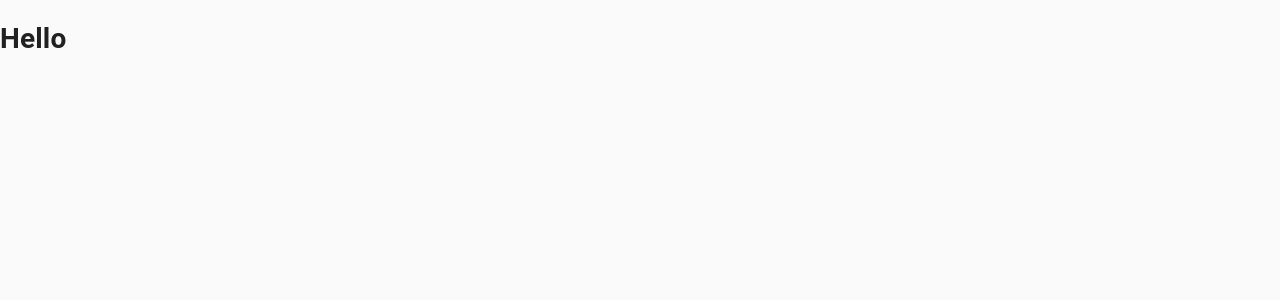
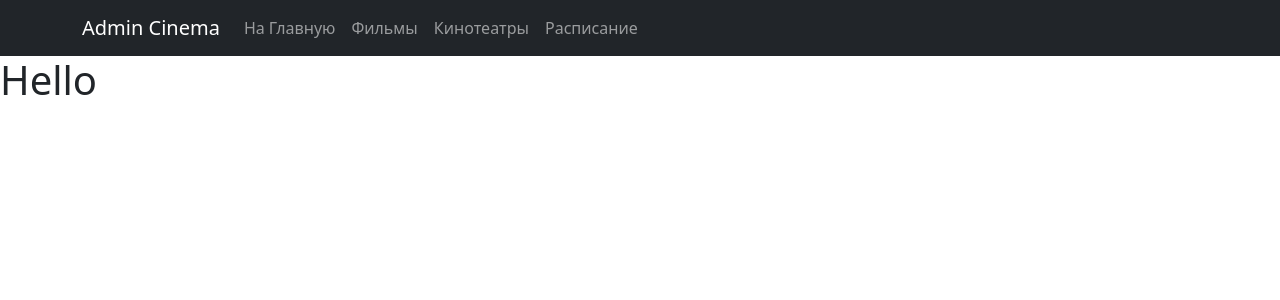
Before and after one commit to IrinaVolosevich/react-admin, a React (Create React App) app: page /#/admin/cinemas in a window 1280 px wide. Shown: the top 300 px of the page. Built offline with nearby package versions, Linux system fonts and the light colour scheme.

Commit message:
fix(menu): Add menu

```diff
--- a/package.json
+++ b/package.json
@@ -4,10 +4,14 @@
   "private": true,
   "dependencies": {
     "@material-ui/core": "^4.12.3",
+    "@material-ui/icons": "^4.11.2",
     "@testing-library/jest-dom": "^5.14.1",
     "@testing-library/react": "^11.2.7",
     "@testing-library/user-event": "^12.8.3",
+    "bootstrap": "^5.1.3",
+    "prop-types": "^15.7.2",
     "react": "^17.0.2",
+    "react-bootstrap": "^2.0.1",
     "react-dom": "^17.0.2",
     "react-redux": "^7.2.6",
     "react-router-dom": "^5.3.0",
--- a/src/App.js
+++ b/src/App.js
@@ -1,23 +1,15 @@
-// @ts-nocheck
 import React, { Component } from 'react';
-import { ThemeProvider } from '@material-ui/core/styles';
 
-//Redux
 import { Provider } from 'react-redux';
 
 import store from './store';
 import Routes from './Routes';
 
-import { CssBaseline } from '@material-ui/core';
-
 class App extends Component {
   render() {
     return (
         <Provider store={store}>
-          <ThemeProvider>
-            <CssBaseline />
             <Routes />
-          </ThemeProvider>
         </Provider>
     );
   }
--- a/src/layouts/AdminLayout/AdminLayout.js
+++ b/src/layouts/AdminLayout/AdminLayout.js
@@ -1,6 +1,8 @@
-import { Component } from 'react';
-import PropTypes
-  from "prop-types";
+import React, { Component, Fragment } from 'react';
+import PropTypes from "prop-types";
+import Topbar from "../components/Topbar";
+
+import 'bootstrap/dist/css/bootstrap.min.css';
 
 class AdminLayout extends Component {
   constructor(props) {
@@ -17,9 +19,12 @@ class AdminLayout extends Component {
   render() {
     const {children} = this.props;
     return (
+        <Fragment>
+          <Topbar/>
         <main>
           {children}
         </main>
+        </Fragment>
     );
   }
 }
--- /dev/null
+++ b/src/layouts/components/Topbar/Topbar.js
@@ -0,0 +1,24 @@
+import React, { Component } from 'react';
+import {Container, Nav, Navbar} from "react-bootstrap";
+
+class Topbar extends Component {
+  render() {
+    return (
+      <div>
+        <Navbar bg="dark" variant="dark">
+          <Container>
+            <Navbar.Brand href="#home">Admin Cinema</Navbar.Brand>
+            <Nav className="me-auto">
+              <Nav.Link href="/">На Главную</Nav.Link>
+              <Nav.Link href="/">Фильмы</Nav.Link>
+              <Nav.Link href="/">Кинотеатры</Nav.Link>
+              <Nav.Link href="/">Расписание</Nav.Link>
+            </Nav>
+          </Container>
+        </Navbar>
+      </div>
+    );
+  }
+}
+
+export default Topbar;
--- /dev/null
+++ b/src/layouts/components/Topbar/index.js
@@ -0,0 +1 @@
+export { default } from './Topbar';
```
Also changed, not shown: 1 other file (tests, documents, lock files or other folders).
